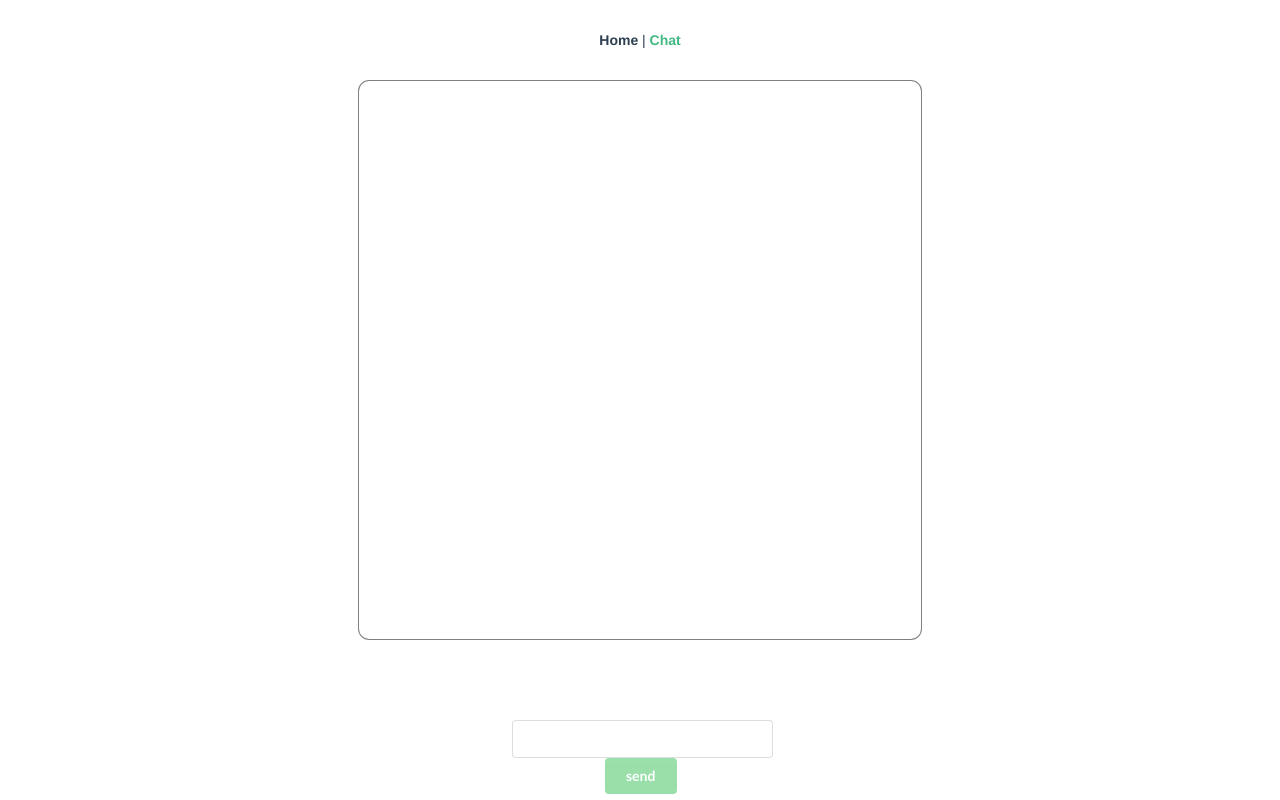
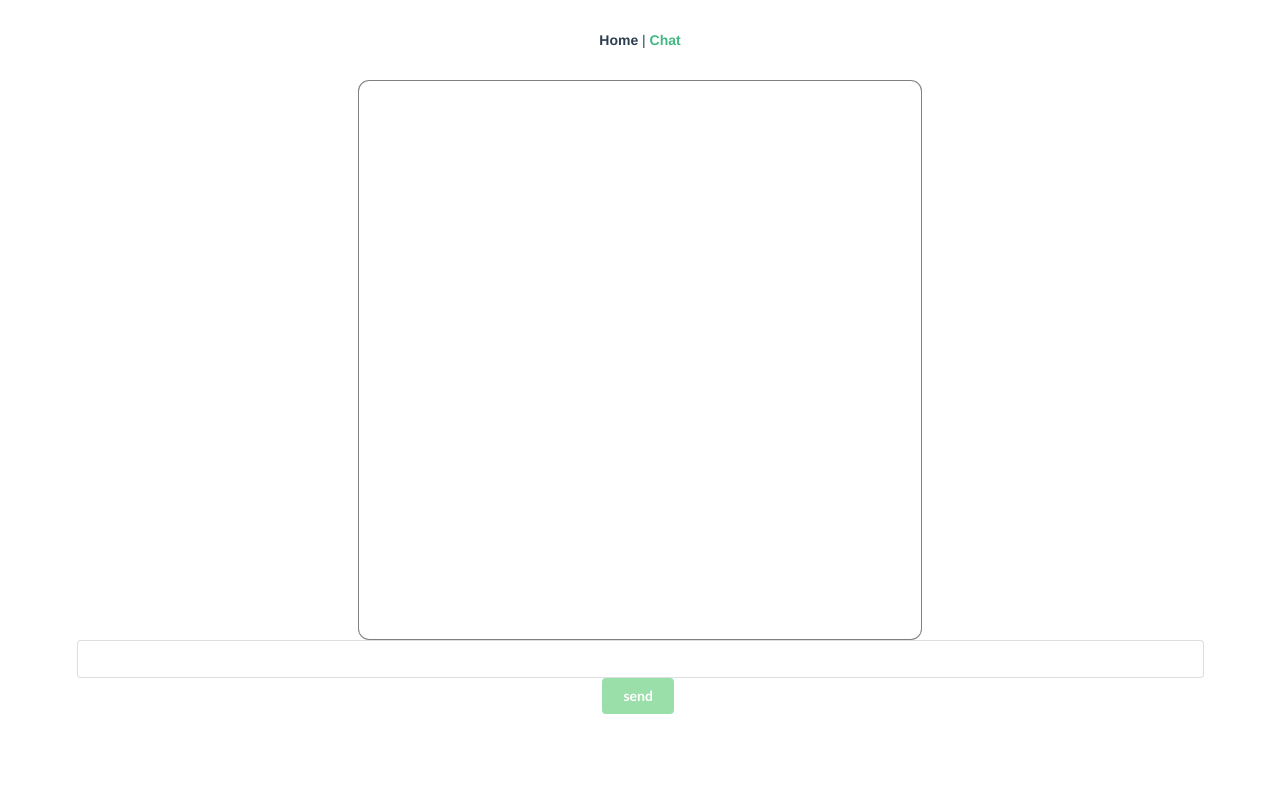
Before and after one commit to oviecodes/vue.jsSocketchat, a Vue app in the folder client/: page /chat in a window 1280 px wide. Built offline with nearby package versions, Linux system fonts and the light colour scheme.

Commit message:
improve ui

```diff
--- a/client/src/components/ChatInput.vue
+++ b/client/src/components/ChatInput.vue
@@ -44,8 +44,6 @@ export default {
 
 <style scoped>
     .fixed{
-        position: absolute;
-        top: 90vh;
-        left: 40%
+        position: relative;
     }
 </style>
```
